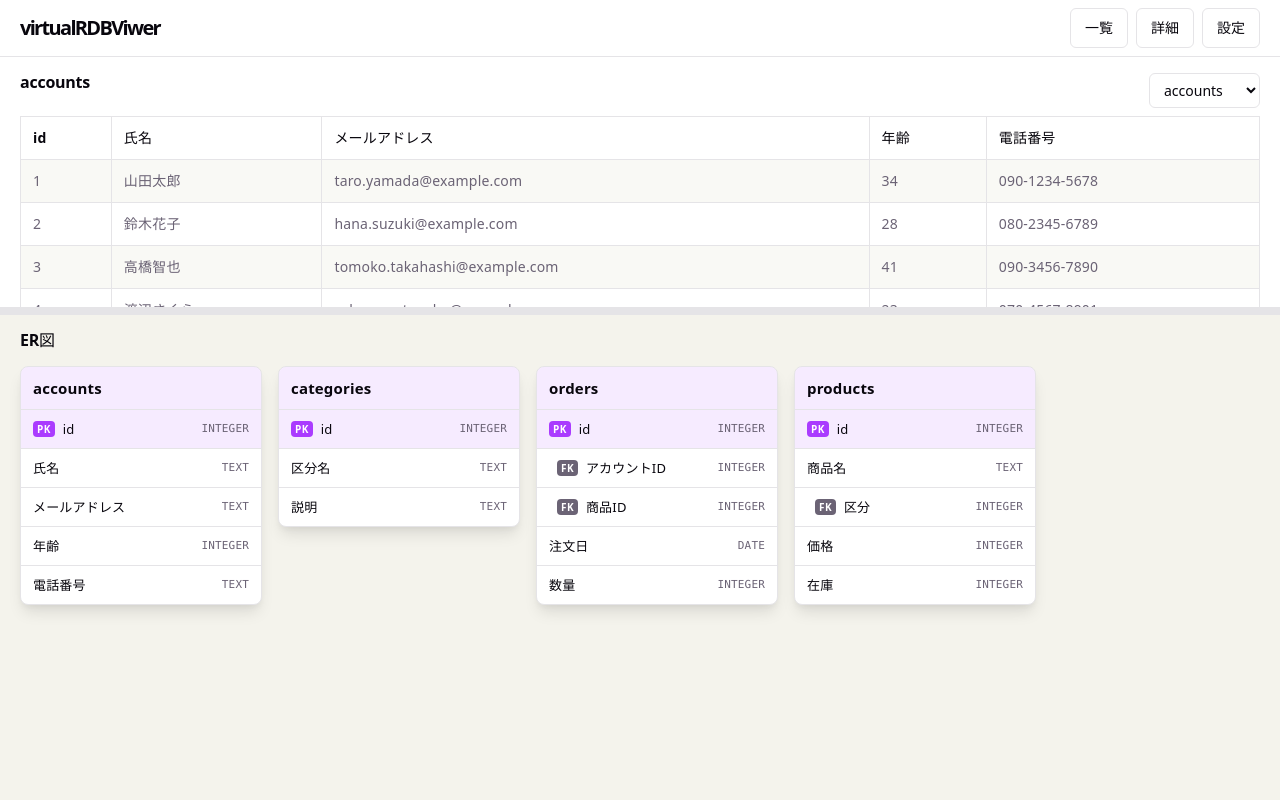
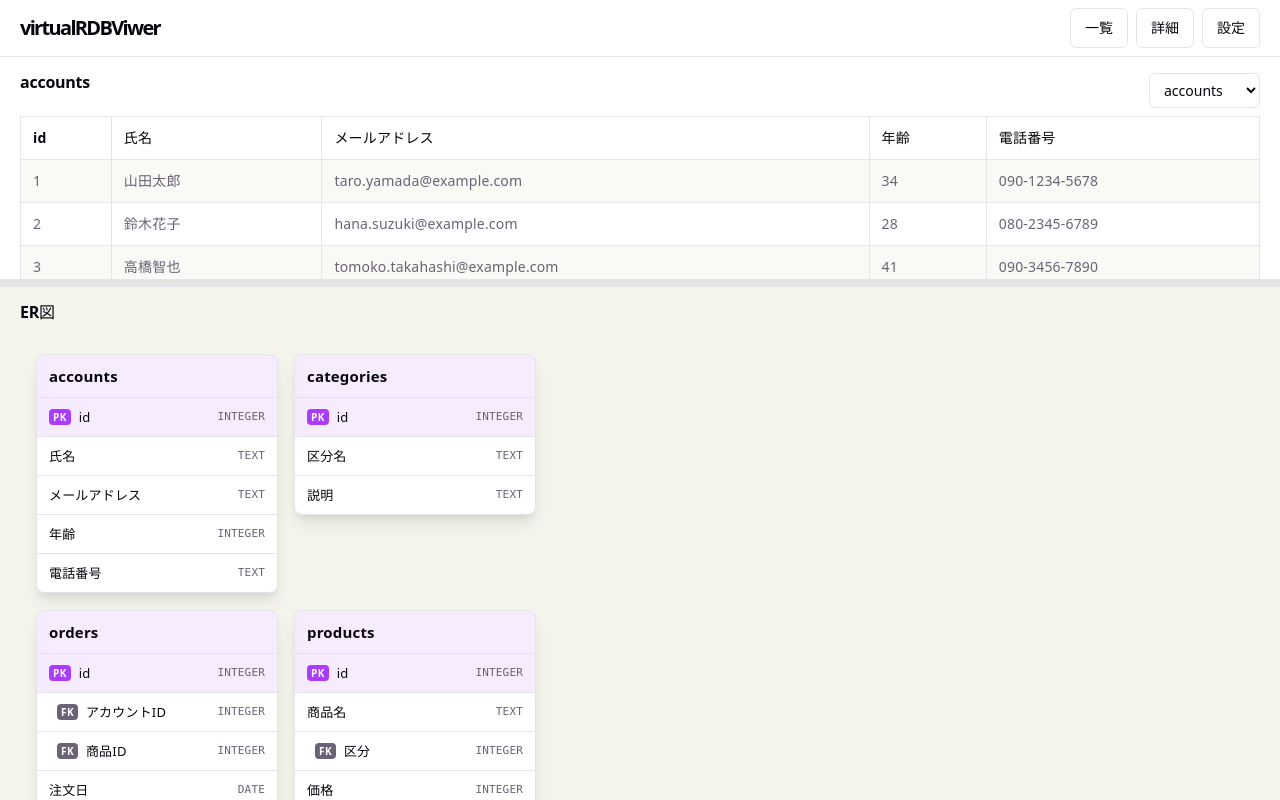
Before and after one commit to hsano333/virtualRDBViwer, a React (Vite) app: page / in a window 1280 px wide. Built offline with nearby package versions, Linux system fonts and the light colour scheme.

Commit message:
テーブル移動

```diff
--- a/src/App.css
+++ b/src/App.css
@@ -159,21 +159,29 @@
 }
 
 .er-grid {
-  display: flex;
-  flex-wrap: wrap;
-  gap: 16px;
+  position: relative;
+  min-height: 360px;
 }
 
 .er-entity {
+  position: absolute;
   width: 240px;
   border: 1px solid var(--border);
   border-radius: 8px;
   background: var(--bg);
   box-shadow: var(--shadow);
   overflow: hidden;
-  align-self: flex-start;
-  cursor: pointer;
-  transition: border-color 0.2s, background 0.2s;
+  cursor: grab;
+  transition: border-color 0.2s, background 0.2s, box-shadow 0.2s;
+}
+
+.er-entity:active {
+  cursor: grabbing;
+}
+
+.er-entity.dragging {
+  box-shadow: 0 8px 24px rgba(0, 0, 0, 0.18);
+  opacity: 0.92;
 }
 
 .er-entity:focus-visible {
--- a/src/App.jsx
+++ b/src/App.jsx
@@ -244,13 +244,17 @@ function App() {
             ) : !schema ? (
               <p className="table-loading">読み込み中…</p>
             ) : (
-              <div className="er-grid">
+              <div className="er-grid" style={{ height: containerHeight }}>
                 {schema.tables.map((t) => (
                   <div
                     key={t.name}
-                    className="er-entity"
+                    ref={(el) => {
+                      entityRefs.current[t.name] = el
+                    }}
+                    className={`er-entity ${dragging === t.name ? 'dragging' : ''}`}
                     role="button"
                     tabIndex={0}
+                    onMouseDown={(e) => startDrag(e, t.name)}
                     onClick={() => setSelectedTable(t.name)}
                     onKeyDown={(e) => {
                       if (e.key === 'Enter' || e.key === ' ') {
@@ -259,6 +263,10 @@ function App() {
                       }
                     }}
                     title={`${t.name} のデータを表示`}
+                    style={{
+                      left: positions[t.name]?.x ?? 0,
+                      top: positions[t.name]?.y ?? 0,
+                    }}
                   >
                     <div className="er-entity-title">{t.name}</div>
                     <ul className="er-columns">
```
